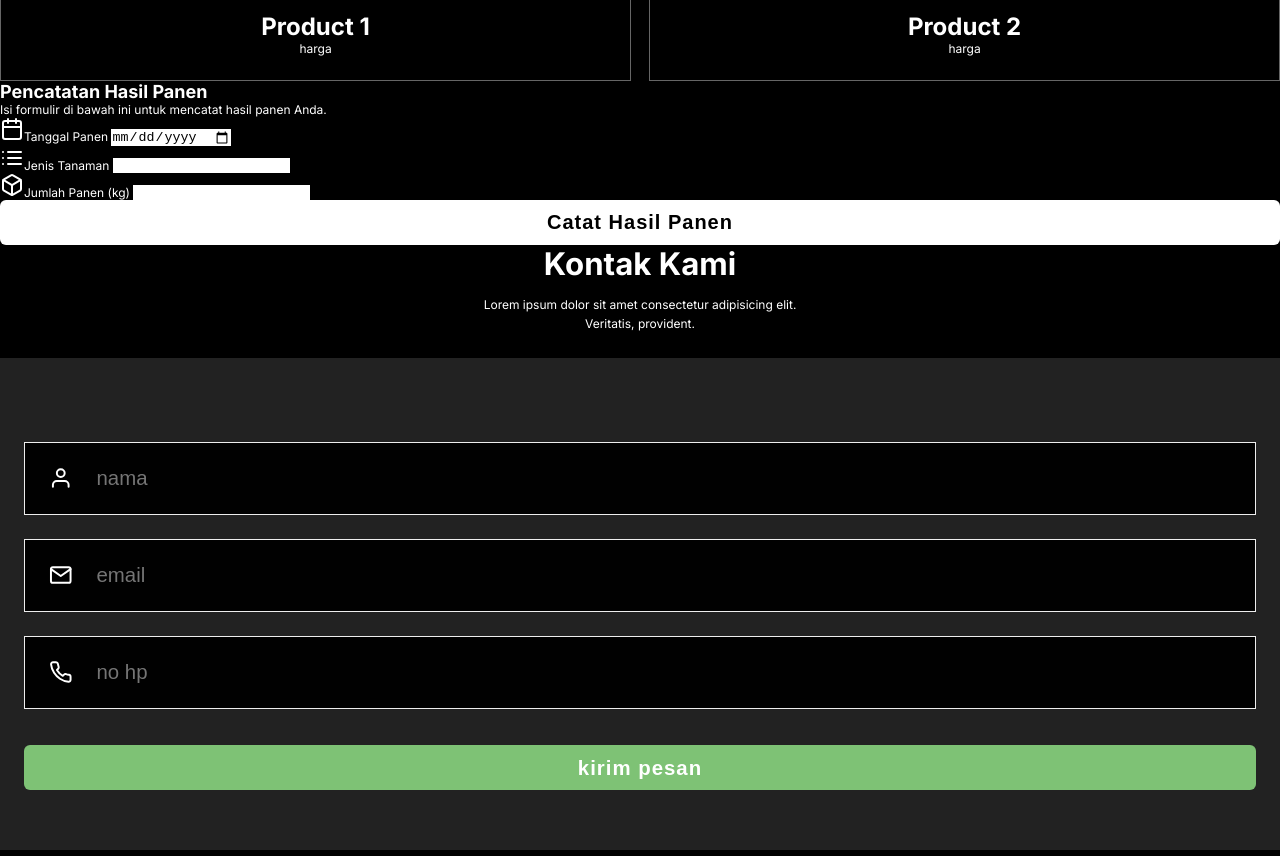
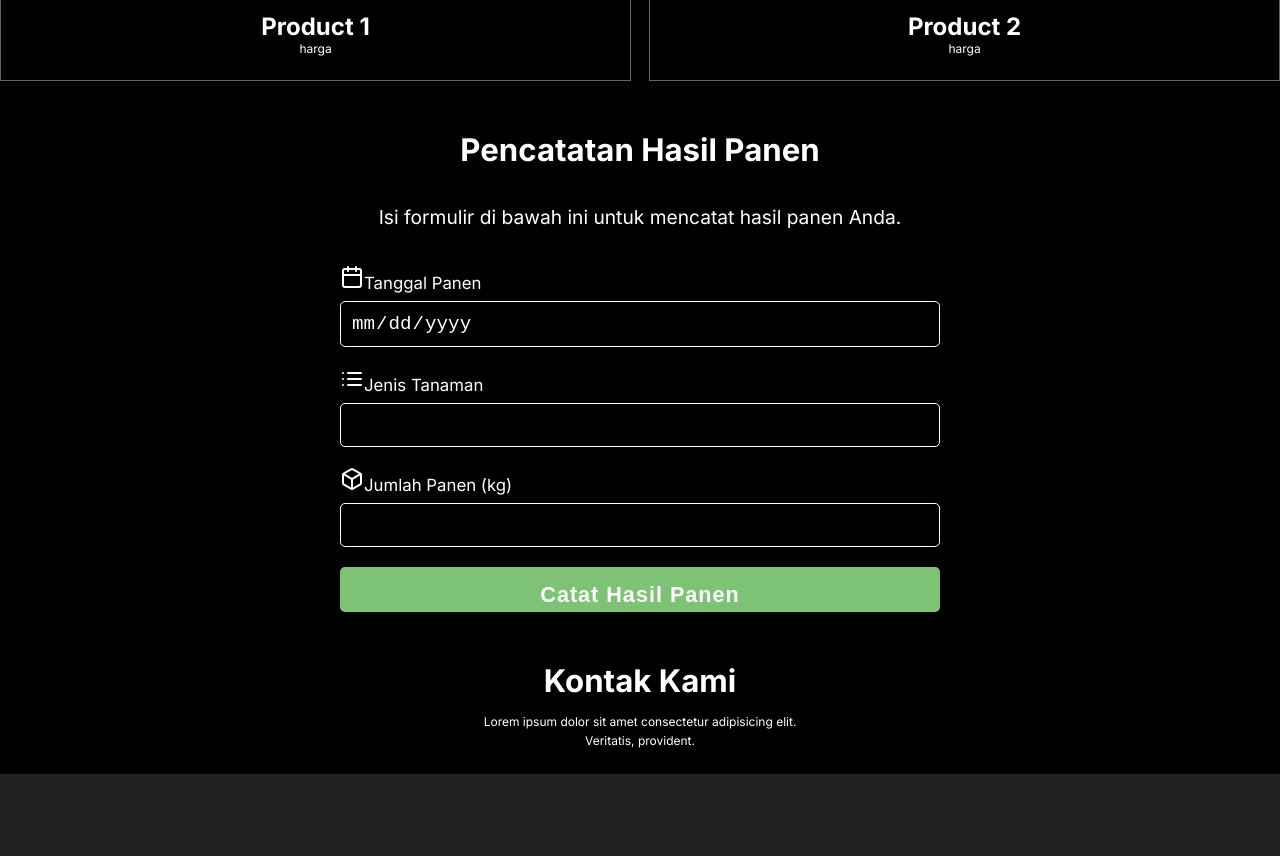
Before and after one commit to Rezaoctafahlevi10/AgroFarm, a website: page index.html in a window 1280 px wide. Shown: the part 2342-3198 px from the top of the page. Drawn offline with nearby package versions, Linux system fonts and the light colour scheme.

Commit message:
style.css

```diff
--- a/css/style.css
+++ b/css/style.css
@@ -445,6 +445,73 @@ body {
   font-size: 2rem;
 }
 
+/* Pencatatan Hasil Panen Form */
+.hasil-panen {
+  background-color: var(--bg);
+  color: #fff;
+  padding: 50px;
+}
+
+.hasil-panen h2 {
+  text-align: center;
+  font-size: 2.6rem;
+  margin-bottom: 3rem;
+}
+
+.hasil-panen p {
+  text-align: center;
+  font-size: 1.6rem;
+  margin-bottom: 3rem;
+}
+
+.hasil-panen .row {
+  display: flex;
+  justify-content: center;
+  align-items: center;
+}
+
+.hasil-panen-form {
+  max-width: 600px;
+  width: 100%;
+}
+
+.hasil-panen-form .input-group {
+  display: flex;
+  flex-direction: column;
+  margin-bottom: 20px;
+}
+
+.hasil-panen-form label {
+  font-size: 1.4rem;
+  margin-bottom: 8px;
+}
+
+.hasil-panen-form input {
+  width: 100%;
+  padding: 10px;
+  font-size: 1.6rem;
+  border: 1px solid #fff;
+  border-radius: 5px;
+  background-color: transparent;
+  color: #fff;
+}
+
+.hasil-panen-form button {
+  width: 100%;
+  padding: 15px;
+  background-color: var(--primary);
+  color: #fff;
+  font-size: 1.8rem;
+  border: none;
+  border-radius: 5px;
+  cursor: pointer;
+}
+
+.hasil-panen-form button:hover {
+  background-color: #45a049;
+}
+
+
 /* Contact Section */
 .contact .row {
   display: flex;
```
